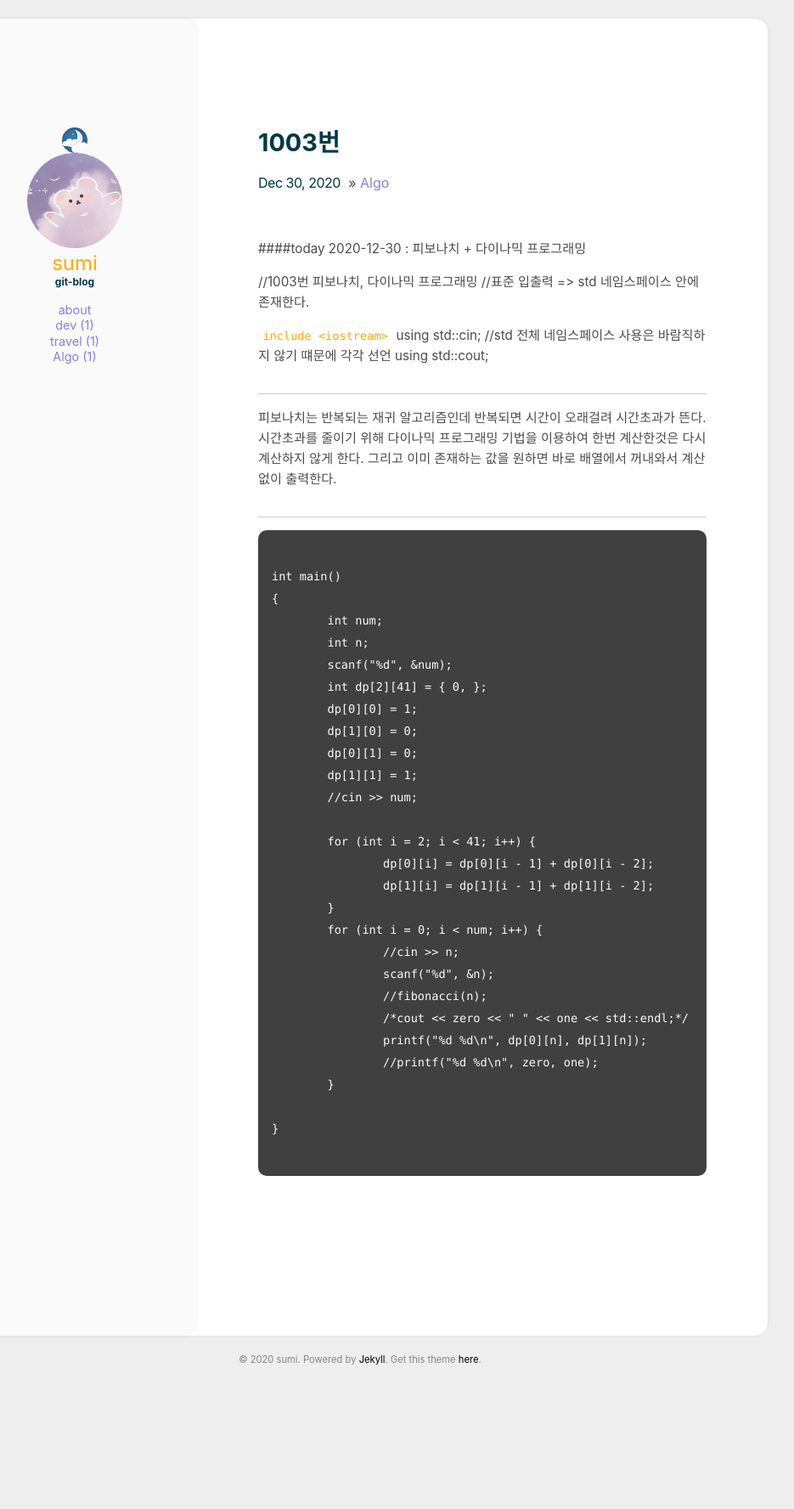
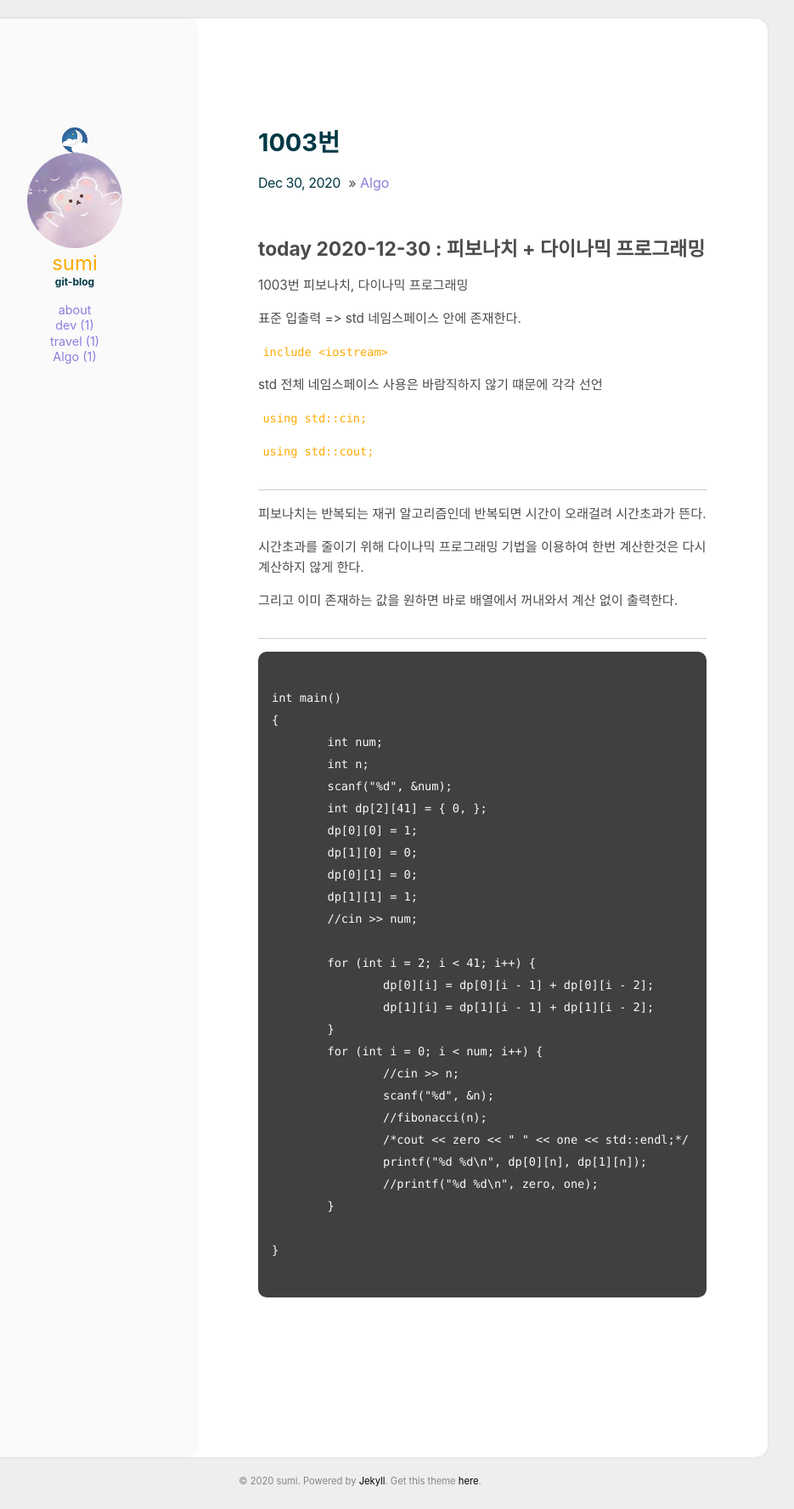
Before and after one commit to sumi-0011/sumi-0011.github.io, a Jekyll site: the page built from _posts/2020-12-30-1103번.md, in a window 1280 px wide. Shown: the whole page at 85% size, without its empty margins (216-1151 px from the left). Built offline with Jekyll 4.4.1, drawn with Linux system fonts in a browser that asks for light colours; before the commit the page ends 1633 px from its top, so only the background shows below that.

Commit message:
Update 2020-12-30-1103번.md

```diff
--- a/_posts/2020-12-30-1103번.md
+++ b/_posts/2020-12-30-1103번.md
@@ -5,20 +5,27 @@ comments: true
 
 ---
 
-####today 2020-12-30 : 피보나치 + 다이나믹 프로그래밍
+## today 2020-12-30 : 피보나치 + 다이나믹 프로그래밍
 
-//1003번 피보나치, 다이나믹 프로그래밍
-//표준 입출력 => <iostream> std 네임스페이스 안에 존재한다.
+1003번 피보나치, 다이나믹 프로그래밍
+
+표준 입출력 => <iostream> std 네임스페이스 안에 존재한다.
 
 `include <iostream>`
-using  std::cin;		//std 전체 네임스페이스 사용은 바람직하지 않기 떄문에 각각 선언
-using  std::cout;
+
+std 전체 네임스페이스 사용은 바람직하지 않기 떄문에 각각 선언
+
+`using  std::cin;	`
+
+`using  std::cout;`
 
 * * *
 
 피보나치는 반복되는 재귀 알고리즘인데 반복되면 시간이 오래걸려 시간초과가 뜬다.
-시간초과를 줄이기 위해 다이나믹 프로그래밍 기법을 이용하여
-한번 계산한것은 다시 계산하지 않게 한다. 그리고 이미 존재하는 값을 원하면 바로 배열에서 꺼내와서 계산 없이 출력한다.
+
+시간초과를 줄이기 위해 다이나믹 프로그래밍 기법을 이용하여 한번 계산한것은 다시 계산하지 않게 한다.
+
+ 그리고 이미 존재하는 값을 원하면 바로 배열에서 꺼내와서 계산 없이 출력한다.
 
 * * *
 
```
